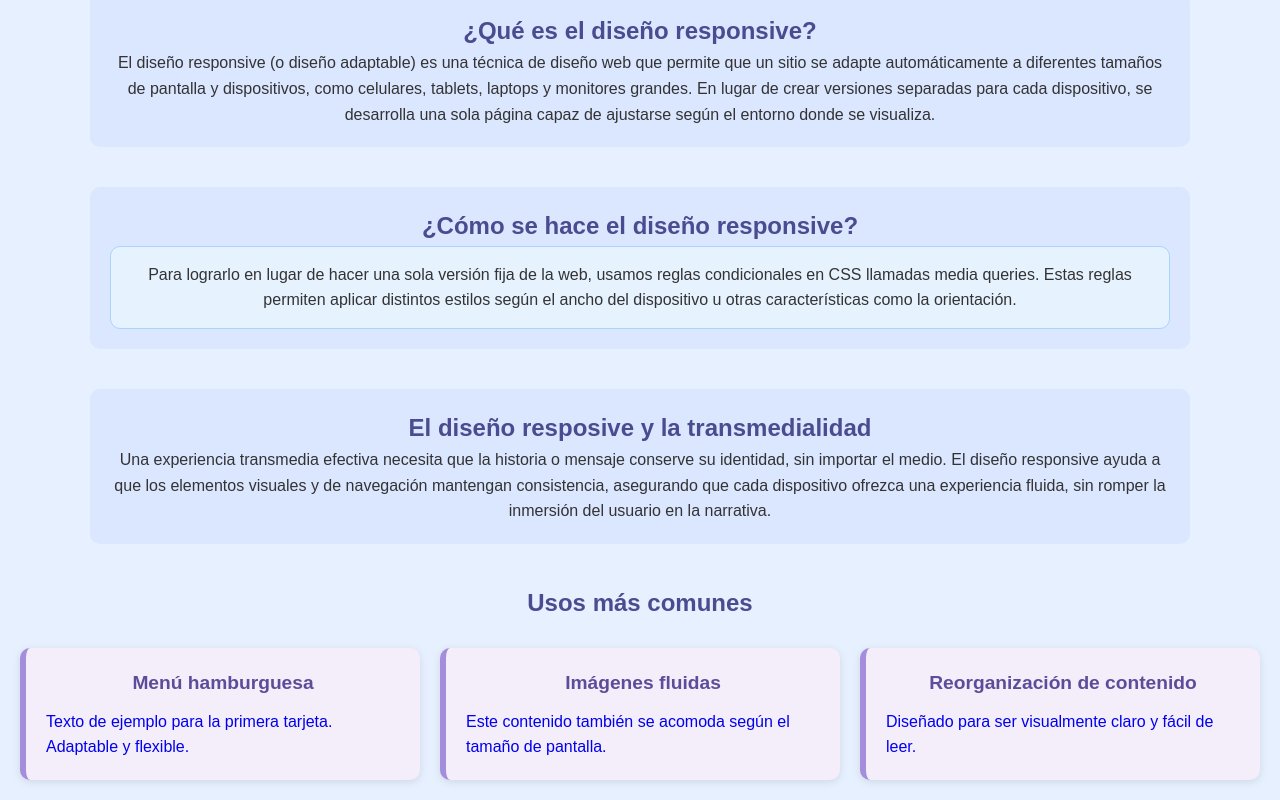
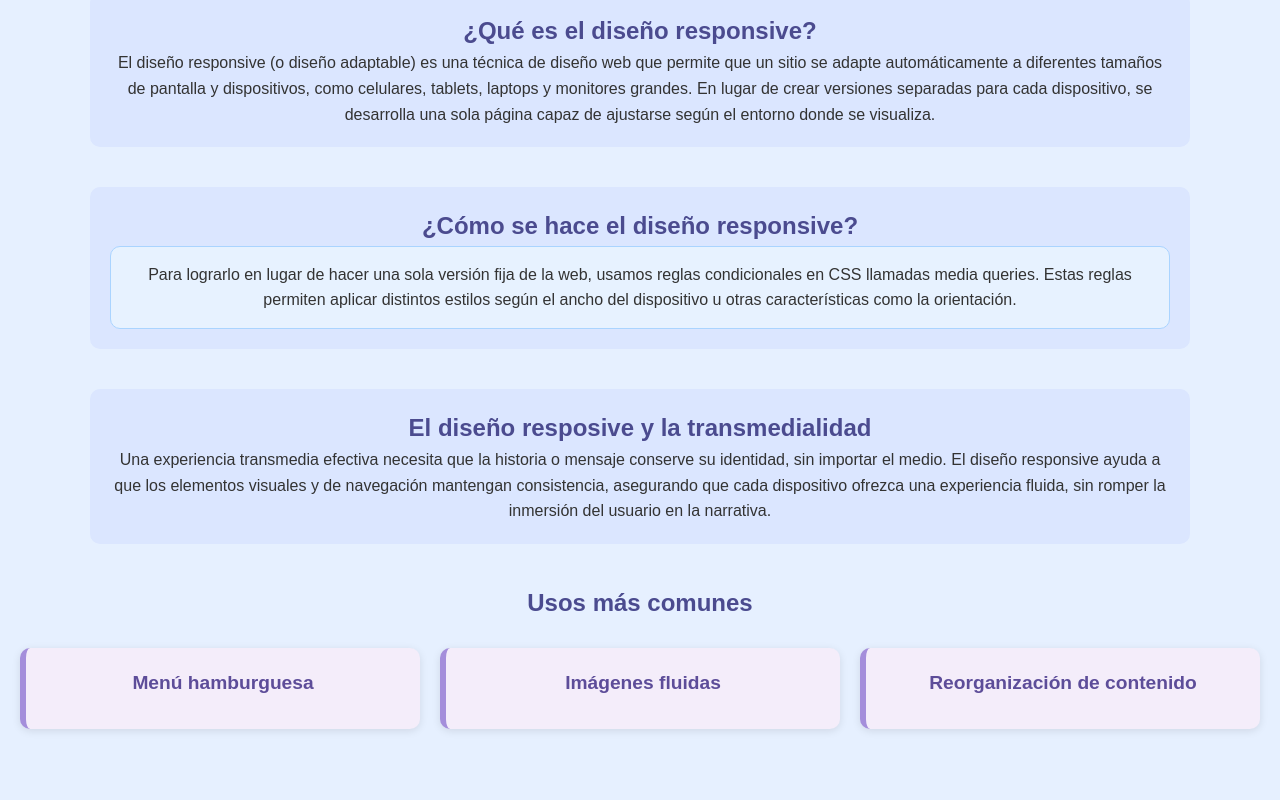
Before and after one commit to BrisaTeot/TP1-MM2-Dise-o-Resposive, a plain HTML site: page index.html in a window 1280 px wide. Shown: the part 410-1210 px from the top of the page. After the commit the page ends 1159 px from the top, so only its background shows below. Drawn offline with Linux system fonts and the light colour scheme.

Commit message:
arreglo texto index

```diff
--- a/index.html
+++ b/index.html
@@ -72,19 +72,16 @@
         <a href="menuhamburguesa.html">
             <div class="card">
                 <h2>Menú hamburguesa</h2>
-                <p>Texto de ejemplo para la primera tarjeta. Adaptable y flexible.</p>
             </div>
         </a>
         <a href="imagenesfluidas.html">
             <div class="card">
                 <h2>Imágenes fluidas</h2>
-                <p>Este contenido también se acomoda según el tamaño de pantalla.</p>
             </div>
         </a>
         <a href="reorganizacion.html">
             <div class="card">
                 <h2>Reorganización de contenido</h2>
-                <p>Diseñado para ser visualmente claro y fácil de leer.</p>
             </div>
         </a>
     </section>
```
